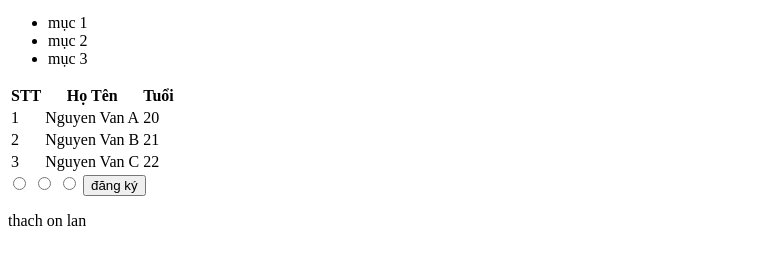
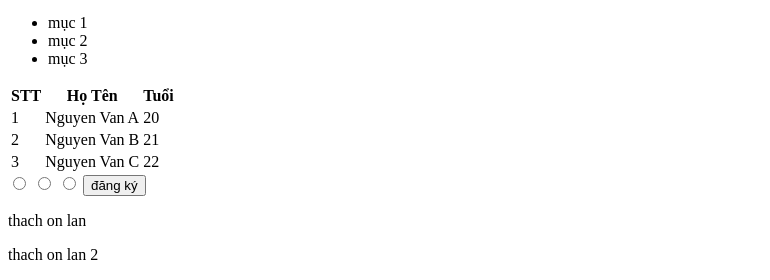
Before and after one commit to PhanBaoThach/test, a plain HTML site: page index.html in a window 1280 px wide. Shown: the part 555-835 px from the top of the page, without its empty margins (0-770 px from the left). Before the commit the page ends 801 px from the top, so only its background shows below. Drawn offline with Linux system fonts and the light colour scheme.

Commit message:
Update index.html

```diff
--- a/index.html
+++ b/index.html
@@ -48,5 +48,6 @@
 <button>đăng ký</button> <!--khai báo phần nút-->
         </div><!--khai báo phần thẻ đóng-->
         <p>thach on lan</p>
+        <p>thach on lan 2</p>
     </body>
 </html>
```
